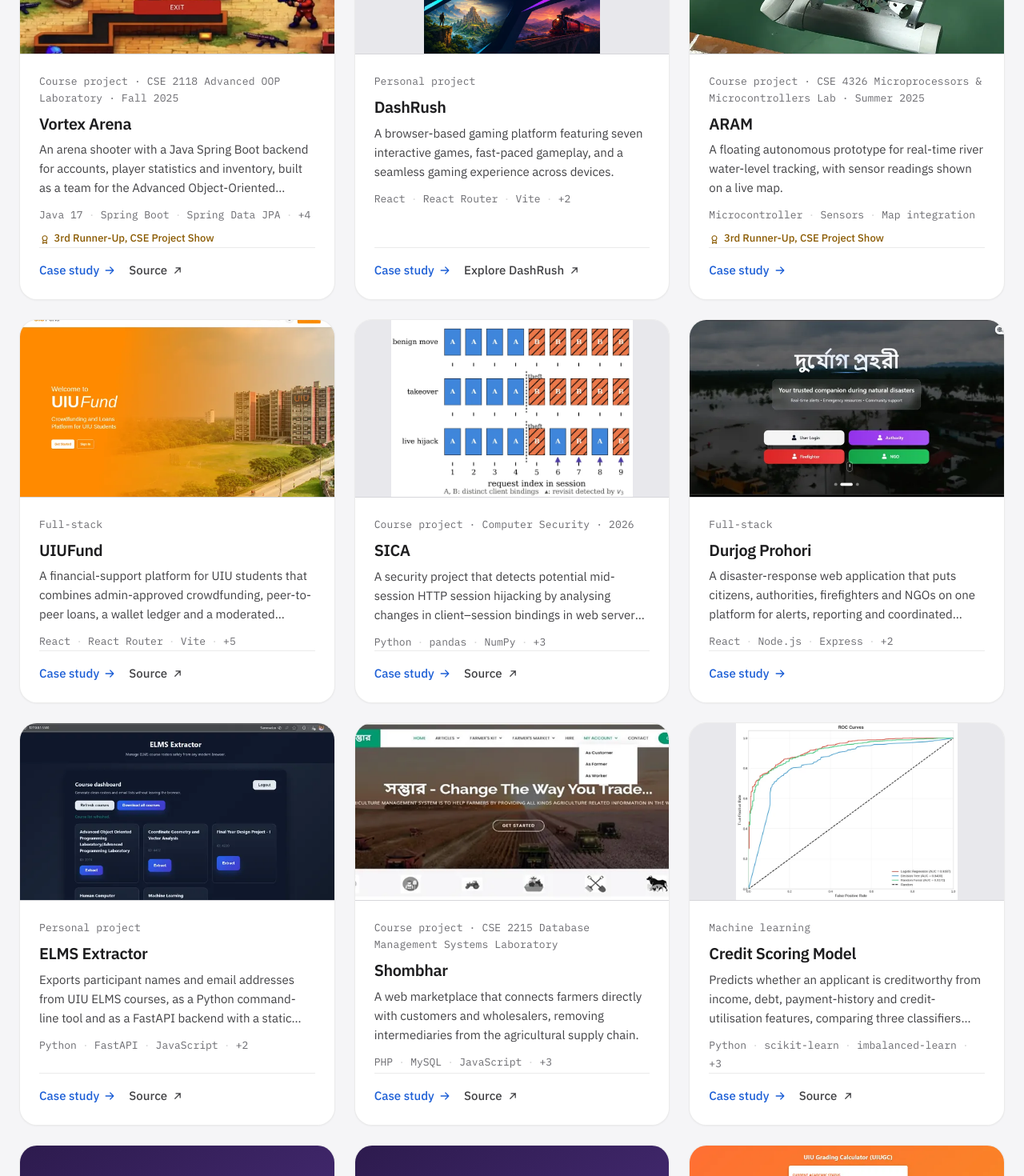
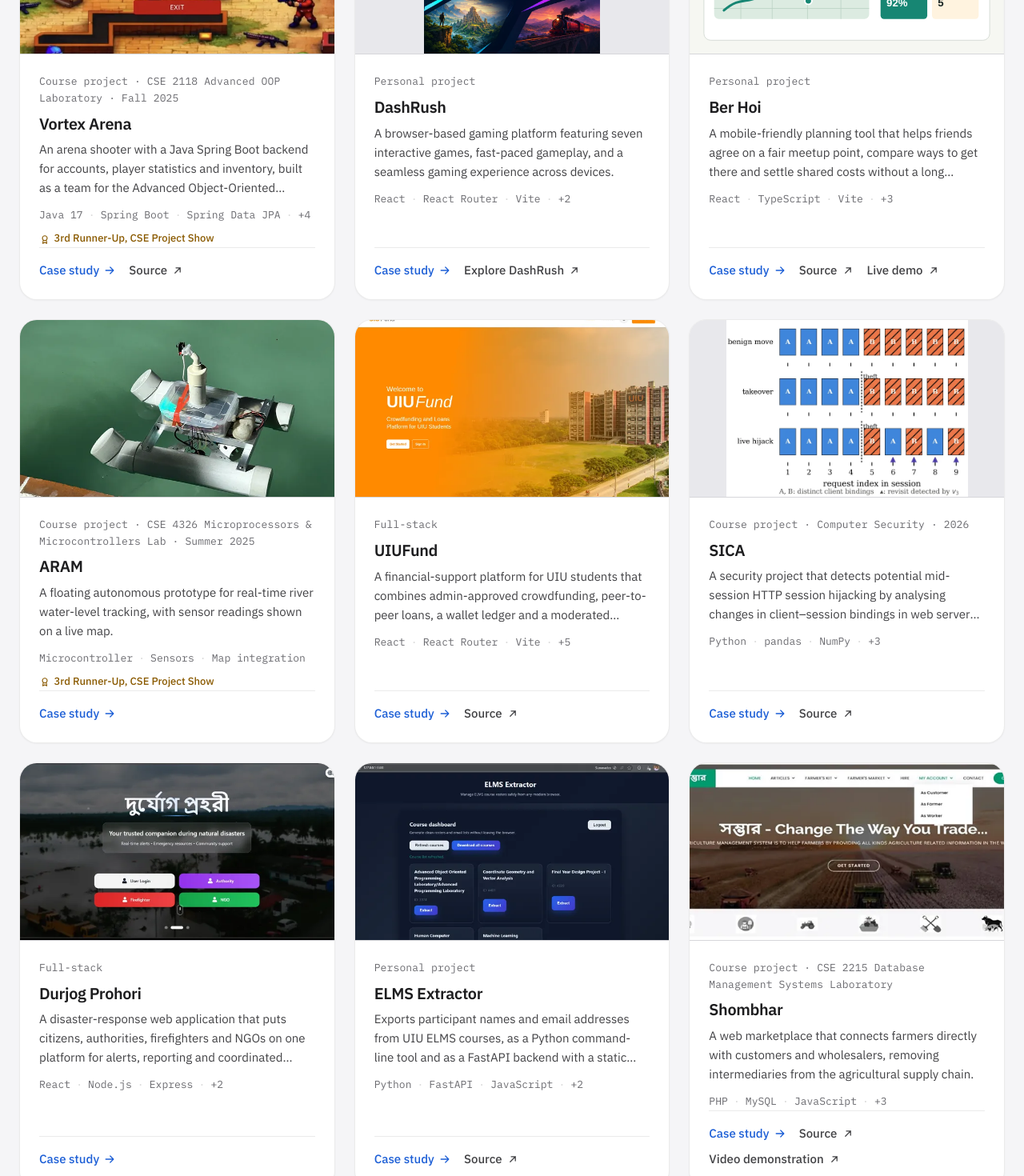
Before and after one commit to shadhinnandi/shadhinnandi, a React (Vite) app: page /projects#skills in a window 1280 px wide. Shown: the part 1220-2690 px from the top of the page at 80% size. Built offline with nearby package versions, Linux system fonts and the light colour scheme.

Commit message:
added ref of some projects

```diff
--- a/src/data/projects.js
+++ b/src/data/projects.js
@@ -97,6 +97,54 @@ export const projects = [
     github: null,
     demo: DASHRUSH_URL,
     demoLabel: 'Explore DashRush',
+  },
+  {
+    slug: 'ber-hoi',
+    title: 'Ber Hoi',
+    tagline: 'Group meetup planner for Dhaka hangouts',
+    area: 'Tools',
+    kind: 'Personal project',
+    course: null,
+    period: null,
+    featured: true,
+    award: null,
+    role: null,
+    summary:
+      'A mobile-friendly planning tool that helps friends agree on a fair meetup point, compare ways to get there and settle shared costs without a long message thread.',
+    highlights: [
+      'Compares curated and custom meetup points using average distance, longest trip, total distance and a fairness score.',
+      'Estimates transport options and group fares for metro, bus, CNG, rickshaw and walking with clear planning-assumption labels.',
+      'Tracks shared expenses, balances and suggested repayments with deterministic cent-level rounding.',
+    ],
+    stack: ['React', 'TypeScript', 'Vite', 'Leaflet', 'React Leaflet', 'Vitest'],
+    image: {
+      src: publicUrl('photos/berhoi-cover.svg'),
+      alt: 'Ber Hoi meetup planner showing a Dhaka map, participant markers, fairness score and group budget',
+      width: 1600,
+      height: 900,
+    },
+    gallery: [],
+    github: 'https://github.com/shadhinnandi/BerHoi-Group-Pickup-Planner.git',
+    demo: 'https://berhoi.vercel.app/',
+    details: {
+      problem:
+        'Planning a group hangout often means trading rough suggestions in a chat, without a shared view of who travels farthest or how the final bill should be split.',
+      solution:
+        'Ber Hoi turns the conversation into a transparent plan: compare meetup candidates, review illustrative travel options and keep expenses and settlements in one saved workspace.',
+      features: [
+        'Add, edit and remove participants with starting neighborhoods and budgets.',
+        'Save plan state in versioned browser storage and export or import JSON backups.',
+        'Share compact snapshot URLs that capture a plan without creating a collaborative room.',
+        'Try a labelled Dhaka demo plan or start a clean plan from scratch.',
+      ],
+      implementation: [
+        'React and TypeScript frontend built with Vite, using Leaflet and OpenStreetMap for the map view.',
+        'Pure domain functions calculate distances, fairness, transport assumptions, expense shares and settlement suggestions.',
+        'Vitest covers the core planning and calculation logic; no account, backend, database or API key is required.',
+      ],
+      scope:
+        'Distance values are neighborhood-level straight-line approximations, and transport fares and durations are illustrative planning assumptions rather than live routing or traffic data.',
+    },
   },
   {
     slug: 'aram',
@@ -295,10 +343,10 @@ export const projects = [
     stack: ['PHP', 'MySQL', 'JavaScript', 'HTML', 'CSS', 'PHPMailer'],
     image: image('shombhar-home', 'Shombhar home page with navigation for articles, farmer’s kit, market, hiring and accounts, over a harvest photo'),
     gallery: [],
-    github: gh('Shombhar_The_Farmers_Market'),
-    demo: null,
+    github: 'https://github.com/shadhinnandi/Shombhar_The_Farmers_Market.git',
+    demo: 'https://youtu.be/lyObKZjh4kI',
+    demoLabel: 'Video demonstration',
     links: [
-      { label: 'Video walkthrough', href: 'https://youtu.be/lyObKZjh4kI', kind: 'video' },
       { label: 'Project report', href: publicUrl('documents/shombhar-report.pdf'), kind: 'pdf' },
     ],
     details: {
```
Also changed, not shown: public/photos/berhoi-cover.svg (added).
